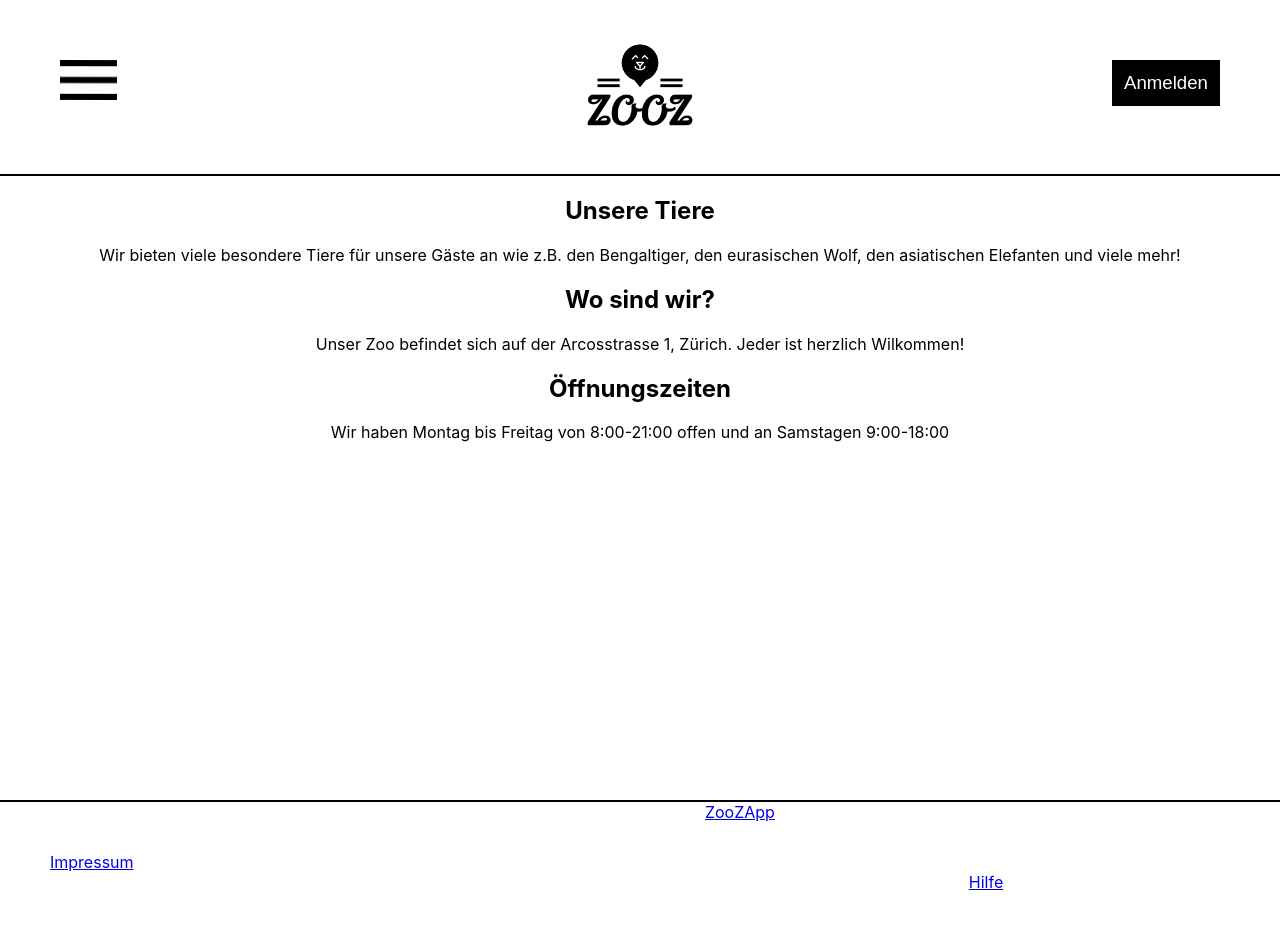
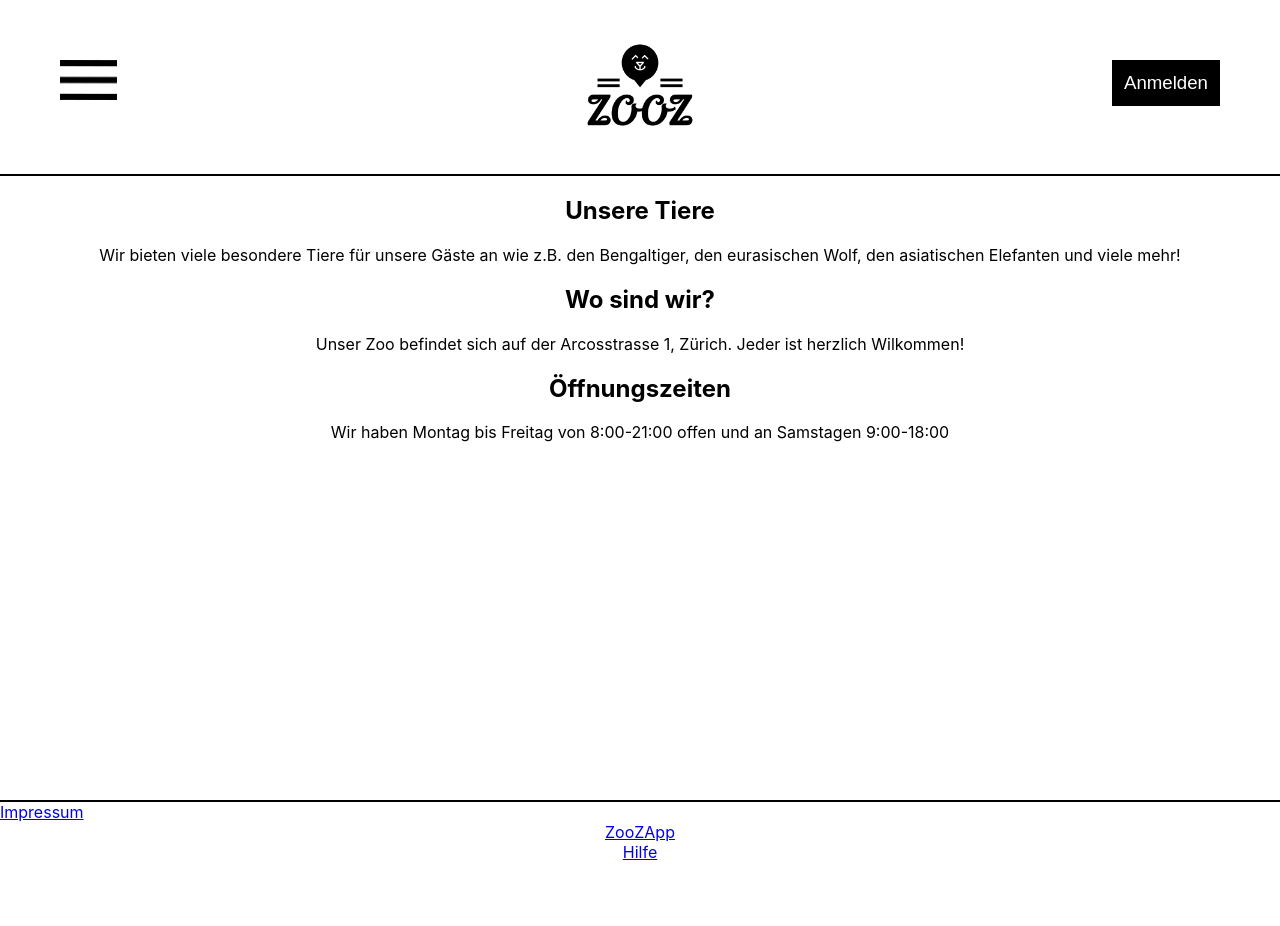
Before and after one commit to TihanMo/ZooApp, a React (Create React App) app in the folder zooapp/: page / in a window 1280 px wide. Shown: the top 926 px of the page. After the commit the page ends 862 px from the top, so only its background shows below. Built offline with nearby package versions, Linux system fonts and the light colour scheme.

Commit message:
ids und classes update

```diff
--- a/zooapp/src/components/Footer.js
+++ b/zooapp/src/components/Footer.js
@@ -5,14 +5,14 @@ import { Link } from "react-router-dom";
 export default function Footer() {
   return (
     <div className='footer'>
-      <div className='header_inhalt' id='menu_logo'>
+      <div className='footer_inhalt' id='menu_logo'>
         <Link to="impressum">Impressum</Link>
       </div>
-      <div className='header_inhalt' id='logo'>
+      <div className='footer_inhalt' id='logo_text'>
         <Link to="/">ZooZApp</Link>
       </div>
-      <div className='header_inhalt' id='btn_anmelden'>
-        <Link to="/">Hilfe</Link>
+      <div className='footer_inhalt' id='hilfe'>
+        <Link to="/hilfe">Hilfe</Link>
       </div>
     </div>
   )
```
